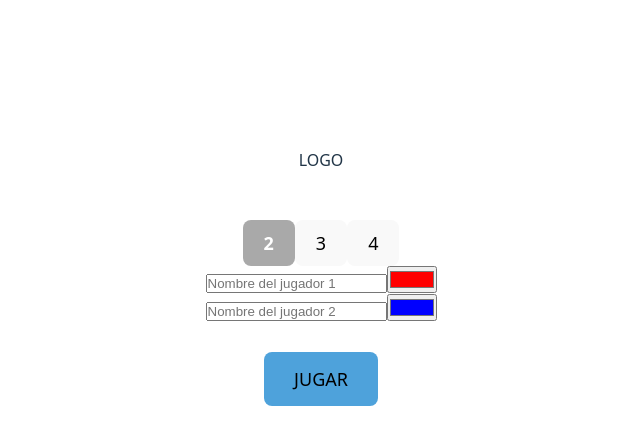
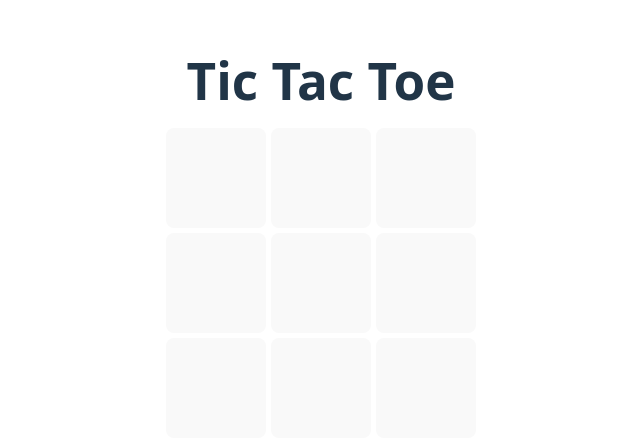
Before and after one commit to GuilleSanzNieto/ProyectoInterfacesMonoply, a React (Vite) app: page / in a window 1280 px wide. Shown: the part 145-590 px from the top of the page, without its empty margins (319-959 px from the left). Built offline with nearby package versions, Linux system fonts and the light colour scheme.

Commit message:
TicTacToe implementado

```diff
--- /dev/null
+++ b/src/components/TicTacToe.jsx
@@ -0,0 +1,131 @@
+import React, { useState, useEffect } from 'react';
+import './styles/TicTacToe.css';
+
+const TicTacToe = () => {
+  const [board, setBoard] = useState(Array(9).fill(null));
+  const [isPlayerTurn, setIsPlayerTurn] = useState(true);
+  const [winner, setWinner] = useState(null);
+
+  const checkWinner = (board) => {
+    const lines = [
+      [0, 1, 2],
+      [3, 4, 5],
+      [6, 7, 8],
+      [0, 3, 6],
+      [1, 4, 7],
+      [2, 5, 8],
+      [0, 4, 8],
+      [2, 4, 6],
+    ];
+
+    for (let line of lines) {
+      const [a, b, c] = line;
+      if (board[a] && board[a] === board[b] && board[a] === board[c]) {
+        return board[a];
+      }
+    }
+    return null;
+  };
+
+  // Función auxiliar para simular una jugada y comprobar si gana
+  const simulateMove = (board, index, player) => {
+    const newBoard = board.slice();
+    newBoard[index] = player;
+    return checkWinner(newBoard) === player;
+  };
+
+  // Busca una jugada ganadora o bloquea al oponente
+  const findBestMove = () => {
+    let availableMoves = board
+      .map((val, idx) => (val === null ? idx : null))
+      .filter(val => val !== null);
+
+    // Primero: intenta ganar
+    for (let move of availableMoves) {
+      if (simulateMove(board, move, 'O')) {
+        return move;
+      }
+    }
+
+    // Segundo: intenta bloquear la victoria del jugador
+    for (let move of availableMoves) {
+      if (simulateMove(board, move, 'X')) {
+        return move;
+      }
+    }
+
+    // Si no se cumple ningún caso, escoge un movimiento aleatorio
+    return availableMoves[Math.floor(Math.random() * availableMoves.length)];
+  };
+
+  const handleClick = (index) => {
+    if (board[index] || winner || !isPlayerTurn) return;
+
+    const newBoard = board.slice();
+    newBoard[index] = 'X';
+    setBoard(newBoard);
+
+    const gameWinner = checkWinner(newBoard);
+    if (gameWinner) {
+      setWinner(gameWinner);
+    } else {
+      setIsPlayerTurn(false);
+    }
+  };
+
+  const makeComputerMove = () => {
+    const availableMoves = board
+      .map((val, idx) => (val === null ? idx : null))
+      .filter(val => val !== null);
+    if (availableMoves.length === 0) return;
+
+    const bestMove = findBestMove();
+    const newBoard = board.slice();
+    newBoard[bestMove] = 'O';
+    setBoard(newBoard);
+
+    const gameWinner = checkWinner(newBoard);
+    if (gameWinner) {
+      setWinner(gameWinner);
+
+    } else {
+      setIsPlayerTurn(true);
+    }
+  };
+
+  // Efecto para que la máquina juegue automáticamente
+  useEffect(() => {
+    if (!isPlayerTurn && !winner) {
+      const timer = setTimeout(() => {
+        makeComputerMove();
+      }, 500);
+      return () => clearTimeout(timer);
+    }
+  }, [isPlayerTurn, winner, board]);
+
+  const renderSquare = (index) => {
+    return (
+      <button className="square" onClick={() => handleClick(index)}>
+        {board[index]}
+      </button>
+    );
+  };
+
+  const renderBoard = () => {
+    return (
+      <div className="board">
+        {board.map((_, index) => renderSquare(index))}
+      </div>
+    );
+  };
+
+  return (
+    <div className="tic-tac-toe">
+      <h1>Tic Tac Toe</h1>
+      {renderBoard()}
+      {winner && <p>Winner: {winner}</p>}
+    </div>
+  );
+};
+
+export default TicTacToe;
--- /dev/null
+++ b/src/components/styles/TicTacToe.css
@@ -0,0 +1,18 @@
+.tic-tac-toe {
+    text-align: center;
+  }
+
+  .board {
+    display: grid;
+    grid-template-columns: repeat(3, 100px);
+    grid-gap: 5px;
+    justify-content: center;
+    margin: 20px auto;
+  }
+
+  .square {
+    width: 100px;
+    height: 100px;
+    font-size: 24px;
+    cursor: pointer;
+  }
--- a/src/main.jsx
+++ b/src/main.jsx
@@ -4,9 +4,10 @@ import './index.css'
 import App from './App.jsx'
 import Dados from './components/Dados.jsx'
 import Tablero from './components/Tablero.jsx'
+import TicTacToe from './components/TicTacToe.jsx'
 
 createRoot(document.getElementById('root')).render(
   <StrictMode>
-    <App />
+    <TicTacToe />
   </StrictMode>,
 )
```
